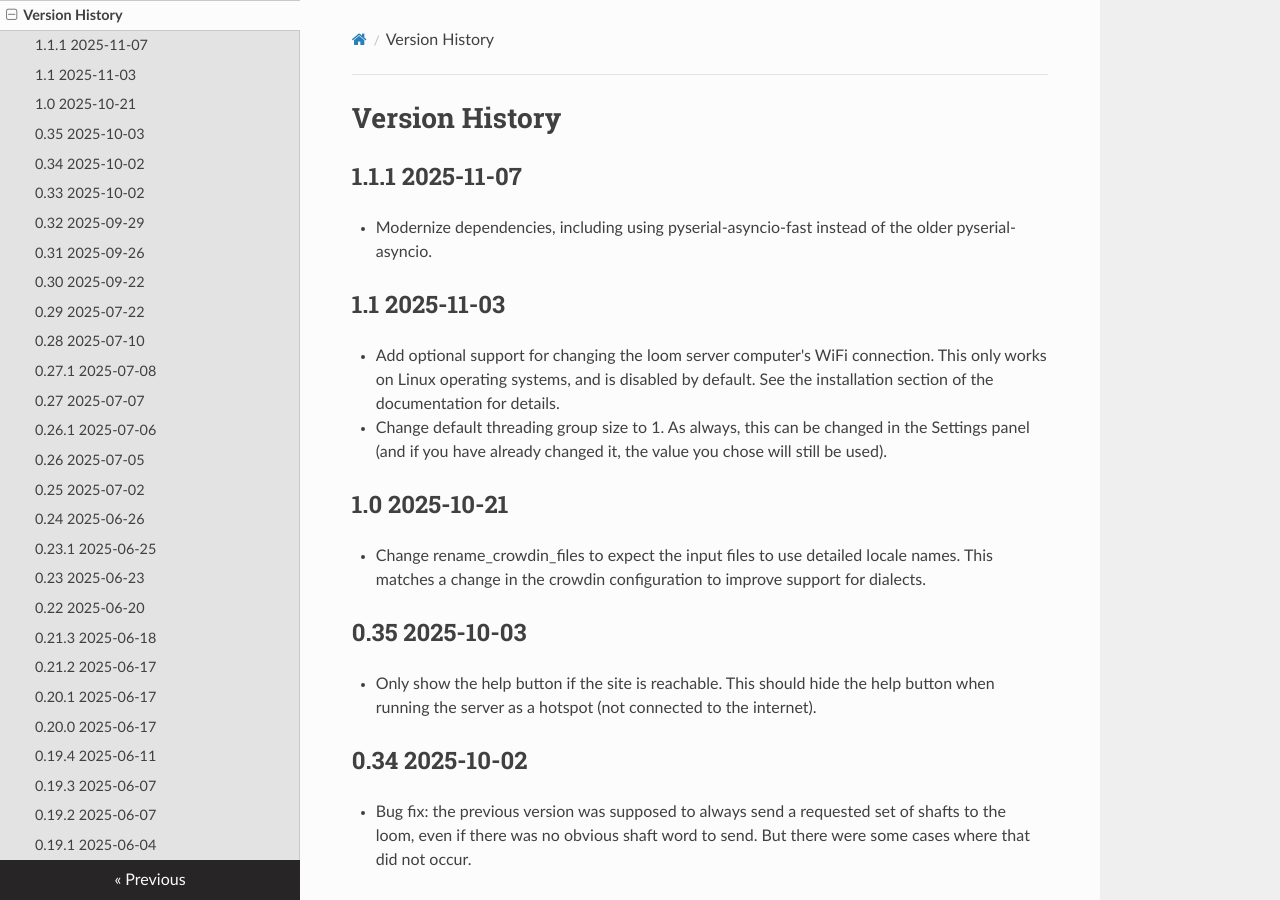
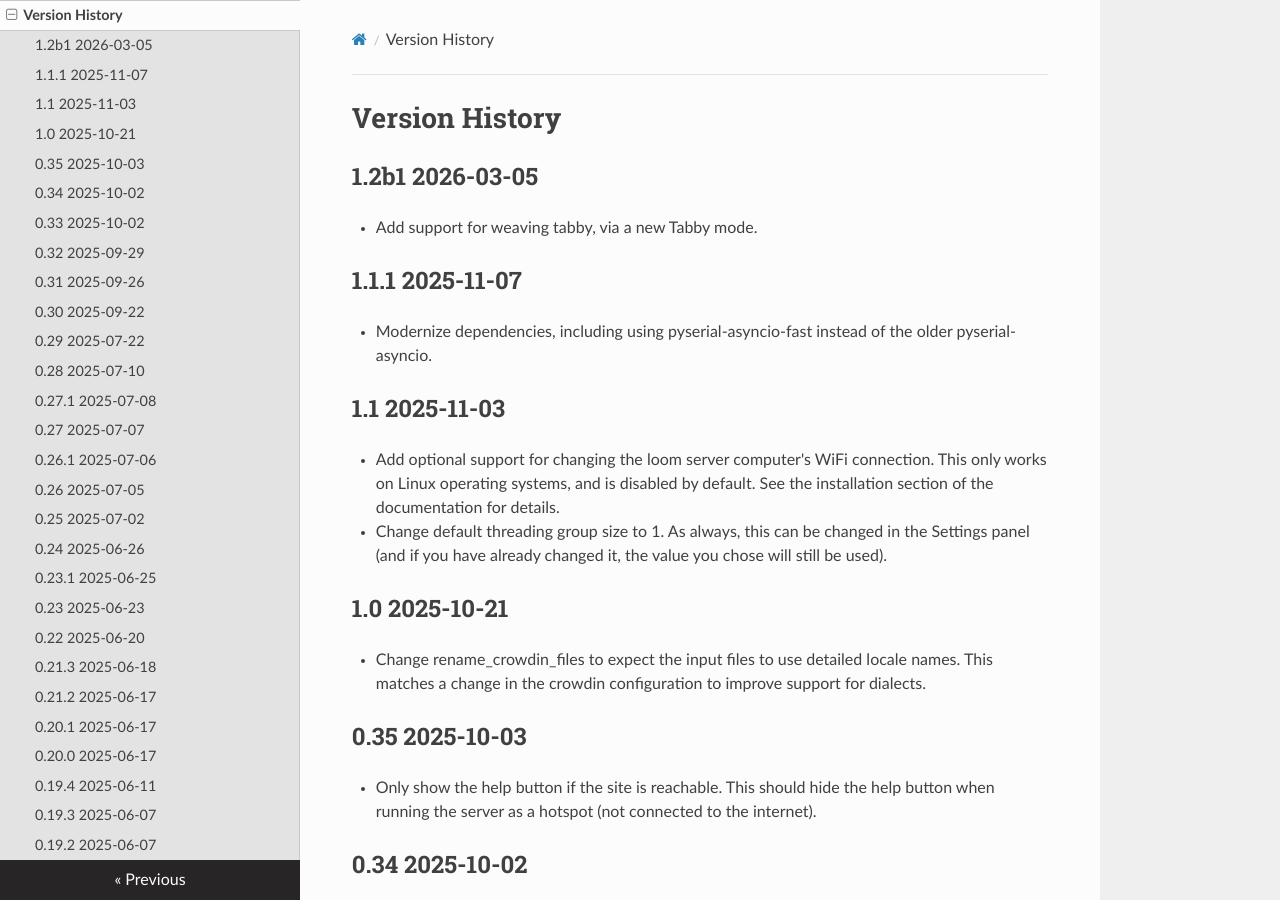
Before and after one commit to r-owen/base_loom_server, an MkDocs documentation site: the page built from docs/version_history.md, in a window 1280 px wide and 900 px high. Built offline with MkDocs 1.6.1, drawn with Linux system fonts in a browser that asks for light colours; nearby versions of some CDN libraries.

Commit message:
Update the version history

```diff
--- a/docs/version_history.md
+++ b/docs/version_history.md
@@ -1,4 +1,8 @@
 # Version History
+
+## 1.2b1 2026-03-05
+
+* Add support for weaving tabby, via a new Tabby mode.
 
 ## 1.1.1 2025-11-07
 
```
